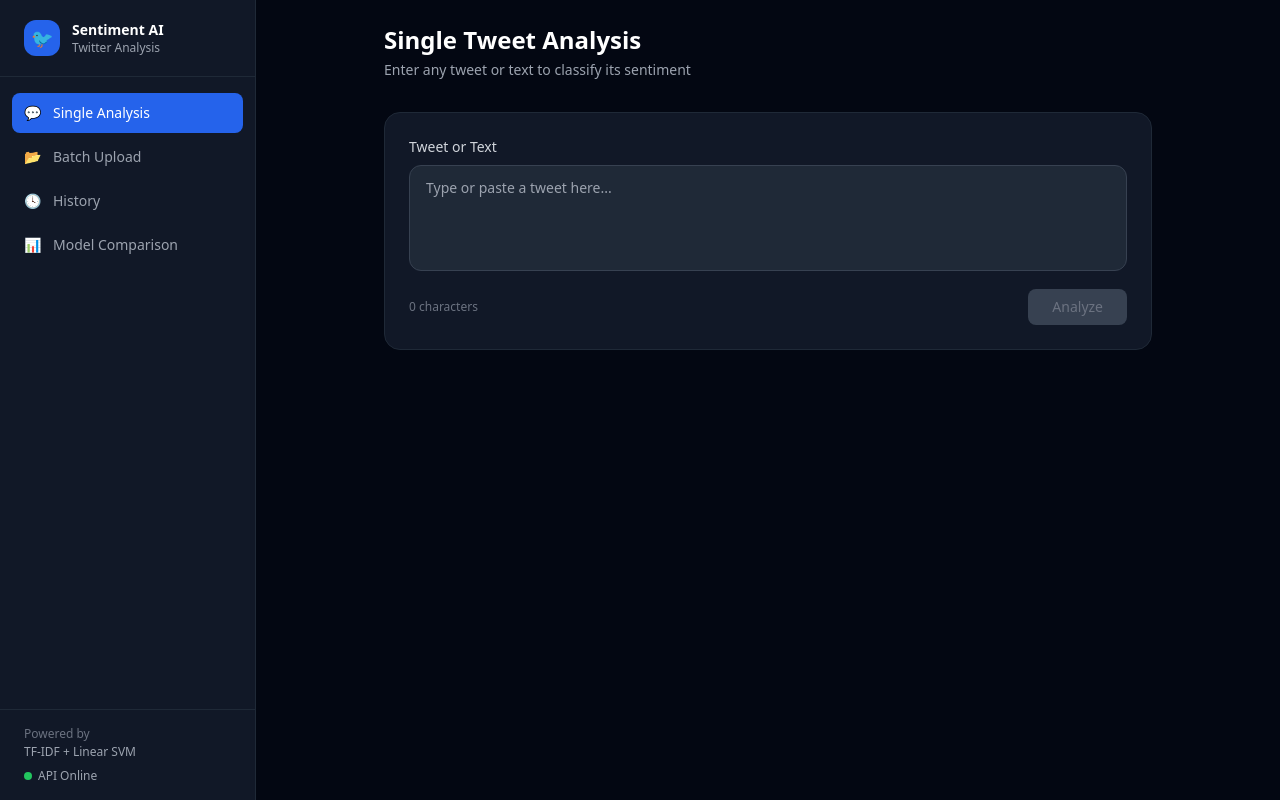
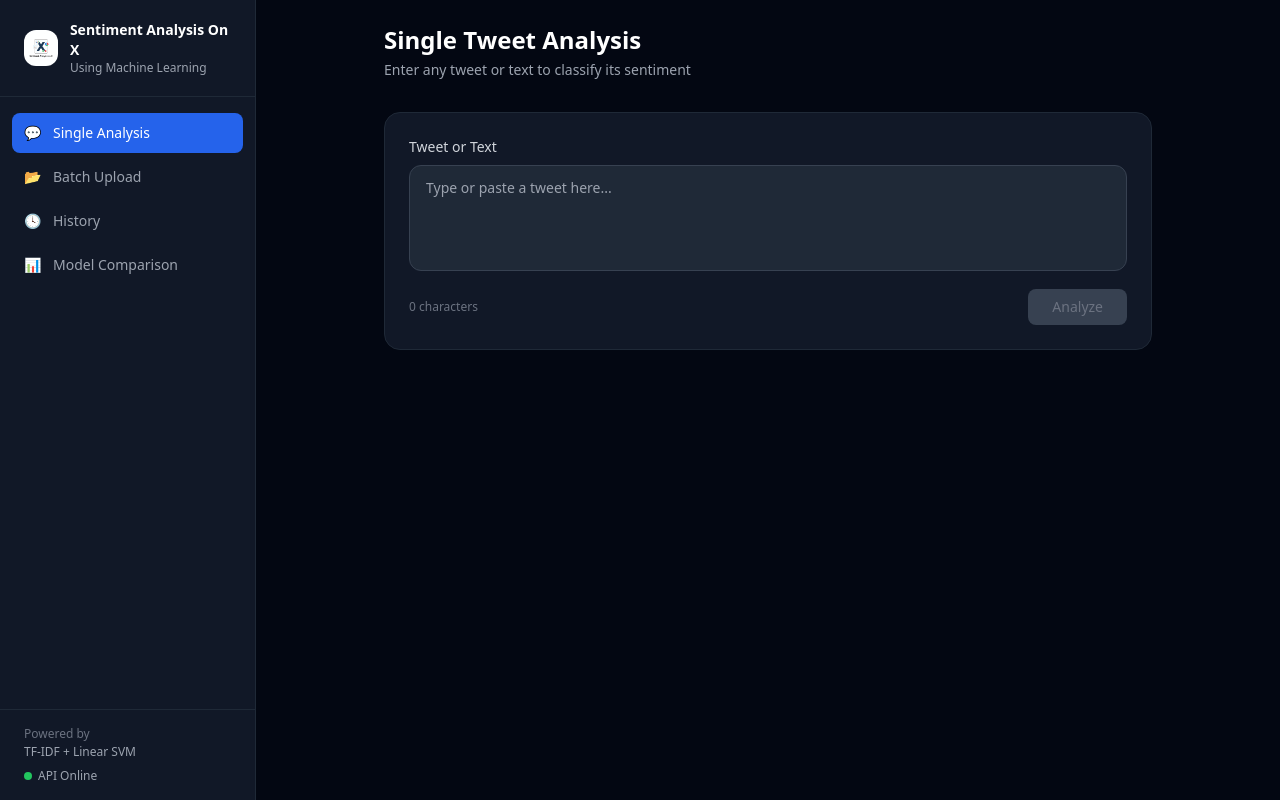
Before and after one commit to AbdullahNaushad/sentiment-dashboard, a React (Create React App) app in the folder frontend/: page /single in a window 1280 px wide. Built offline with nearby package versions, Linux system fonts and the light colour scheme.

Commit message:
Fix logo and title in sidebar and restore App.js

```diff
--- a/frontend/src/App.js
+++ b/frontend/src/App.js
@@ -41,10 +41,10 @@
               ☰
             </button>
             <div className="flex items-center gap-2">
-              <div className="w-9 h-9 rounded-xl overflow-hidden">
-                <img src={require('../logo.jpg')} alt="logo" className="w-full h-full object-cover" />
+              <div className="w-7 h-7 rounded-lg bg-blue-600 flex items-center justify-center text-sm">
+                🐦
               </div>
-              <span className="text-sm font-semibold">Sentiment Analysis On X</span>
+              <span className="text-sm font-semibold">Sentiment AI</span>
             </div>
           </div>
 
--- a/frontend/src/components/Sidebar.jsx
+++ b/frontend/src/components/Sidebar.jsx
@@ -14,12 +14,12 @@
       {/* Logo + close button */}
       <div className="px-6 py-5 border-b border-gray-800 flex items-center justify-between">
         <div className="flex items-center gap-3">
-          <div className="w-9 h-9 rounded-xl bg-blue-600 flex items-center justify-center text-lg">
-            🐦
+          <div className="w-9 h-9 rounded-xl overflow-hidden">
+            <img src={require('../logo.jpg')} alt="logo" className="w-full h-full object-cover" />
           </div>
           <div>
-            <div className="text-sm font-semibold text-white">Sentiment AI</div>
-            <div className="text-xs text-gray-400">Twitter Analysis</div>
+            <div className="text-sm font-semibold text-white">Sentiment Analysis On X</div>
+            <div className="text-xs text-gray-400">Using Machine Learning</div>
           </div>
         </div>
         {/* Close button — mobile only */}
```
